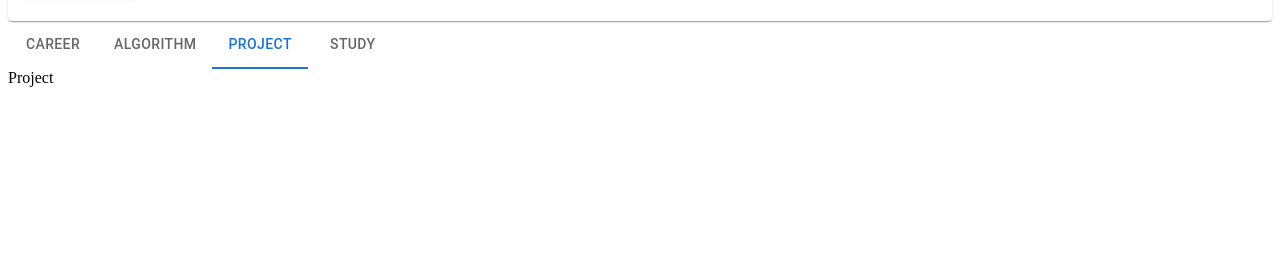
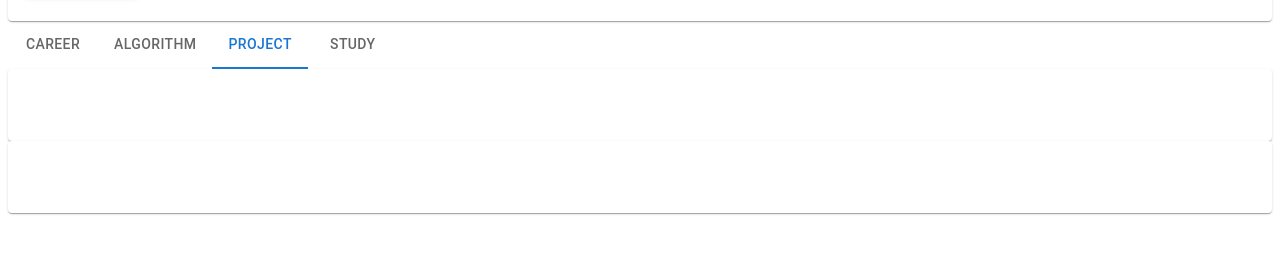
Before and after one commit to blackvrice/profile, a React (Vite) app: page / in a window 1280 px wide. Both pictures are taken after a click on the tab "PROJECT". Shown: the part 262-516 px from the top of the page. Built offline with nearby package versions, Linux system fonts and the light colour scheme.

Commit message:
Project 페이지 추가

```diff
--- a/src/App.tsx
+++ b/src/App.tsx
@@ -3,6 +3,7 @@ import {Box, Tab, Tabs} from '@mui/material'
 import Algorithm from "./Algorithm.tsx";
 import Layout from "./layout.tsx";
 import Career from "./Career.tsx";
+import Project from "./Project.tsx";
 
 function App() {
     const [tab, setTab] = useState(0);
@@ -17,7 +18,7 @@ function App() {
             </Tabs>
             {tab === 0 && <Career/>}
             {tab === 1 && <Algorithm/>}
-            {tab === 2 && <Box>Project</Box>}
+            {tab === 2 && <Project/>}
             {tab === 3 && <Box>Study</Box>}
         </Box>
     )
--- /dev/null
+++ b/src/Project.tsx
@@ -0,0 +1,27 @@
+import { Box, Card, CardHeader, CardContent, Link } from '@mui/material'
+
+
+
+function Section({name, url} : {name: string, url : string}) {
+    return (
+        <Card>
+            <CardHeader>{name}</CardHeader>
+            <CardContent>
+
+                <Link>{url}</Link>
+            </CardContent>
+        </Card>
+    )
+}
+
+export default function Project() {
+    return(
+        <Box>
+            <Section
+                name={"RTS"}
+                url={""}
+            />
+            <Section name={"RPG"} url={""}/>
+        </Box>
+    )
+}
```
Also changed, not shown: 1 other file (tests, documents, lock files or other folders).
